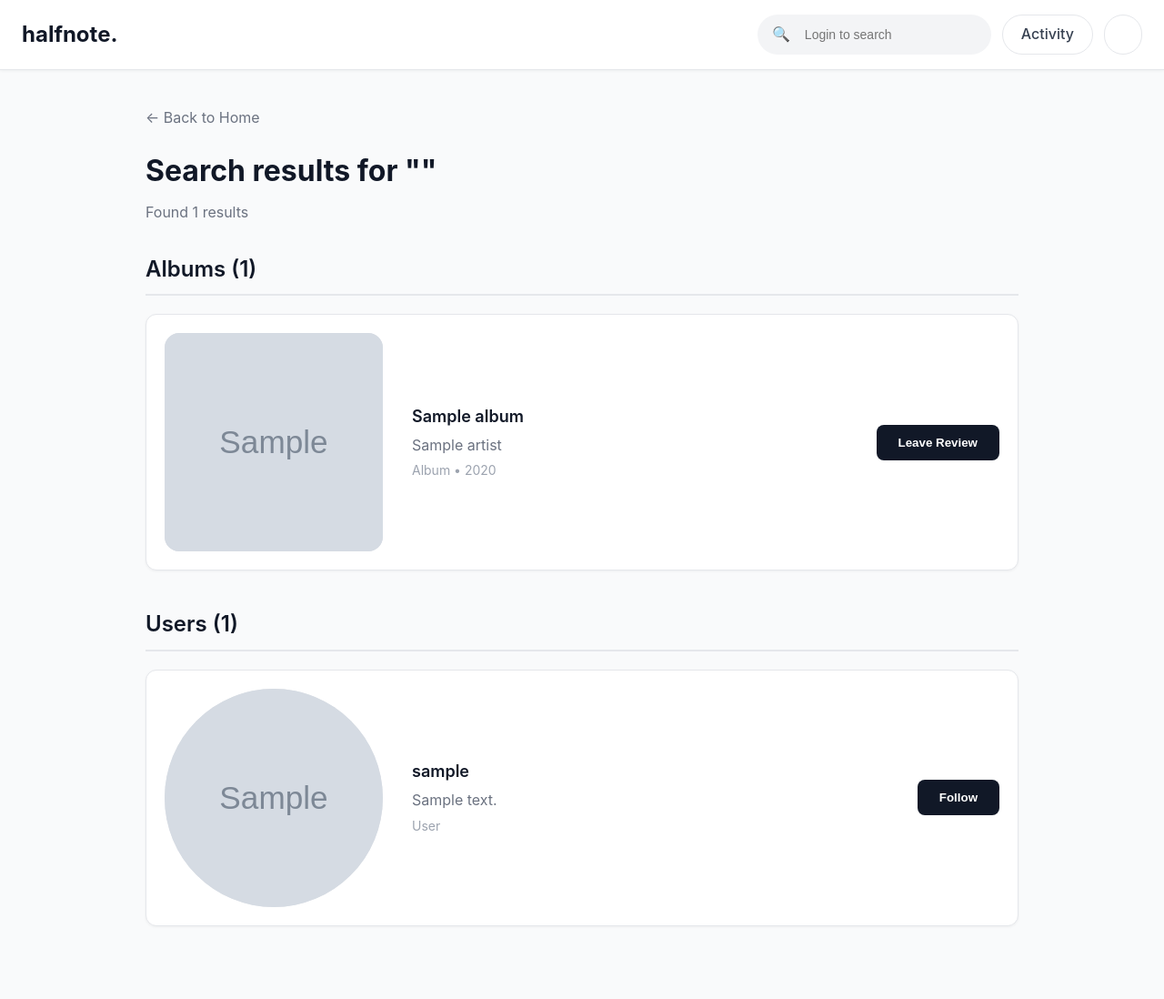
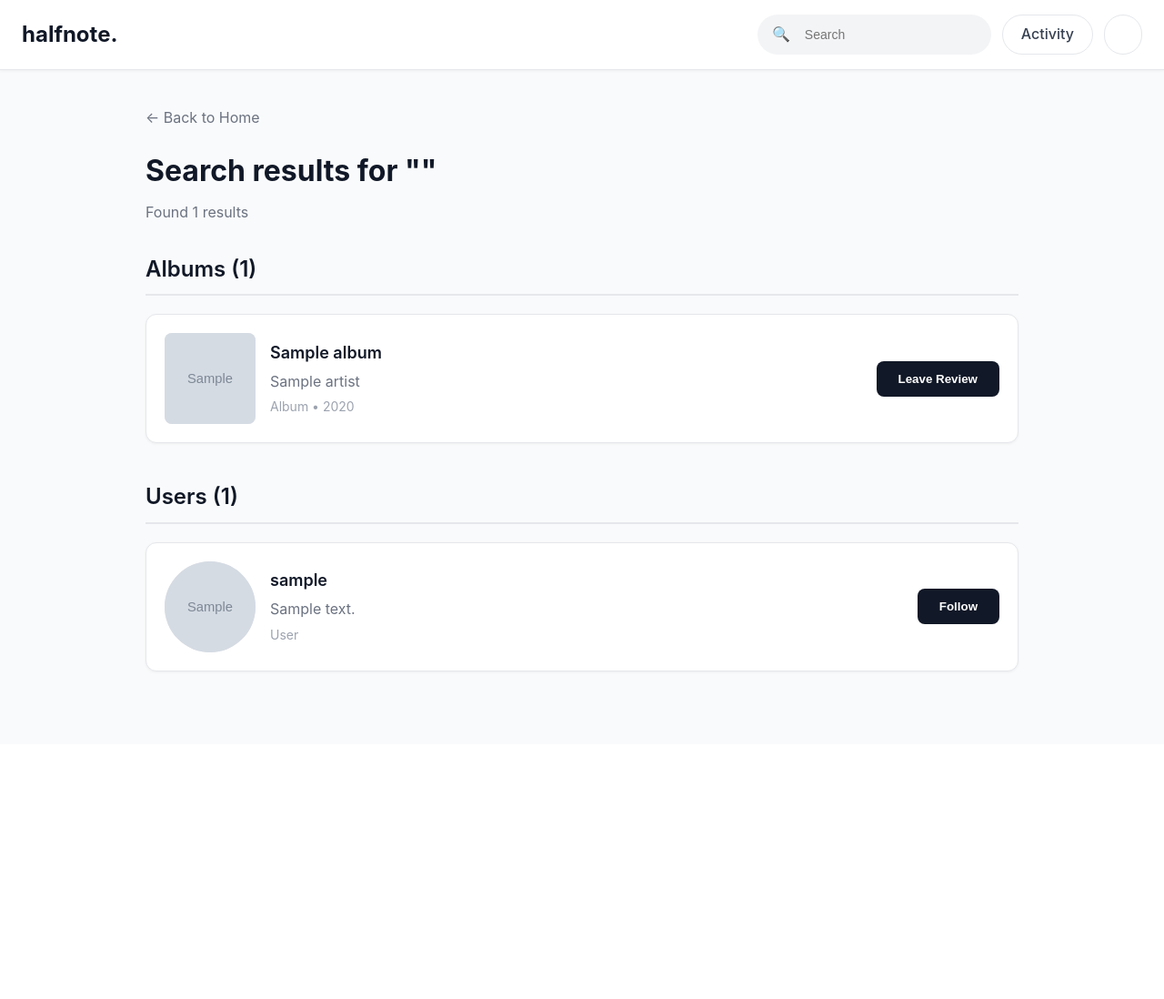
Before and after one commit to Halfnote/halfnote-backend, a Django app: template templates/search_results.html in a window 1280 px wide. Shown: the whole page at 91% size. After the commit the page ends 739 px from the top, so only its background shows below. Run offline with Django 4.2, Linux system fonts and the light colour scheme; the template is opened without the code that fills it: most values are stand-ins (such as "Sample title", 1, 10 or a date in 2020); grey boxes marked "Sample" are stand-in pictures; data that the repository does not hold is empty.

Commit message:
Debugging

```diff
--- a/api/index.py
+++ b/api/index.py
@@ -1,3 +1,6 @@
+import os
+os.environ.setdefault('DJANGO_SETTINGS_MODULE', 'boomboxd.settings_production')
+
 from boomboxd.wsgi import application
 
 # Create an app variable for Vercel
--- a/requirements.txt
+++ b/requirements.txt
@@ -8,3 +8,4 @@ djangorestframework-simplejwt
 cloudinary
 django-cloudinary-storage
 Pillow
+dj-database-url
--- a/templates/search_results.html
+++ b/templates/search_results.html
@@ -159,11 +159,11 @@
         }
 
         .result-image {
-            width: 240px;
-            height: 240px;
-            border-radius: 16px;
+            width: 100px;
+            height: 100px;
+            border-radius: 8px;
             background: #e5e7eb;
-            margin-right: 32px;
+            margin-right: 16px;
             object-fit: cover;
             flex-shrink: 0;
         }
@@ -307,7 +307,7 @@
 
         <div class="nav-buttons">
             <div class="search-nav">
-                <input type="text" placeholder="Login to search" id="search-input" value="{{ query }}" onkeypress="handleSearchEnter(event)" disabled>
+                <input type="text" placeholder="Search" id="search-input" value="{{ query }}" onkeypress="handleSearchEnter(event)" disabled>
             </div>
             <a href="/activity/" class="nav-btn">Activity</a>
             <a href="#" class="nav-btn" id="current-user" onclick="goToMyProfile()"></a>
@@ -585,6 +585,9 @@
         let genres = [];
         let currentUser = null;
 
+        // Global variable for default avatar URL
+        const defaultAvatarUrl = '{% static "accounts/default-avatar.svg" %}';
+
         // Load genres on page load
         document.addEventListener('DOMContentLoaded', function() {
             loadGenres();
@@ -608,7 +611,7 @@
                     // Enable search functionality
                     const searchInput = document.getElementById('search-input');
                     searchInput.disabled = false;
-                    searchInput.placeholder = 'Search albums, artists...';
+                    searchInput.placeholder = 'Search';
                 } else {
                     localStorage.removeItem('authToken');
                 }
```
Also changed, not shown: templates/activity.html (+9 -6 lines), templates/user_profile.html (+6 -3 lines), vercel.json.
